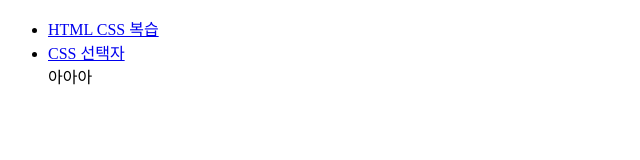
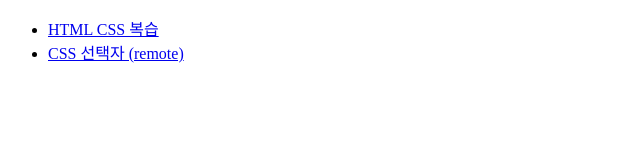
Before and after one commit to hyunjueyo/k6_fe, a plain HTML site: page index.html in a window 1280 px wide. Shown: the whole page, without its empty margins (0-640 px from the left). Drawn offline with Linux system fonts and the light colour scheme.

Commit message:
Update index.html

```diff
--- a/index.html
+++ b/index.html
@@ -9,8 +9,7 @@
     <ul>
         <!-- a태그는 반드시 href속성을 가짐, 반드시 (내 파일 기준)상대경로를 써야함 -->
         <li><a href="./01/01.html">HTML CSS 복습</a></li>
-        <li><a href="./02/02.html">CSS 선택자</a></li>
-        아아아
+        <li><a href="./02/02.html">CSS 선택자 (remote)</a></li>
     </ul>
 
 </body>
```
